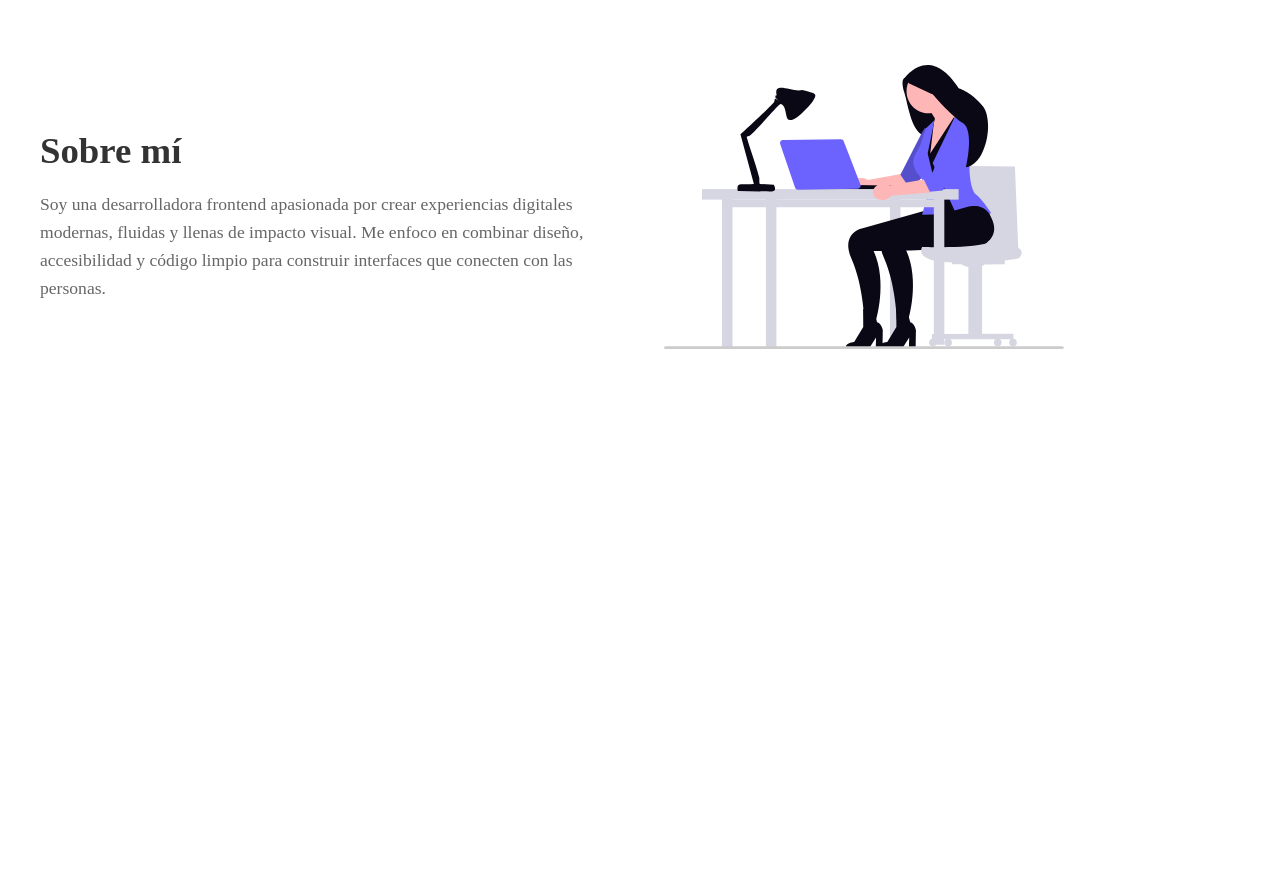
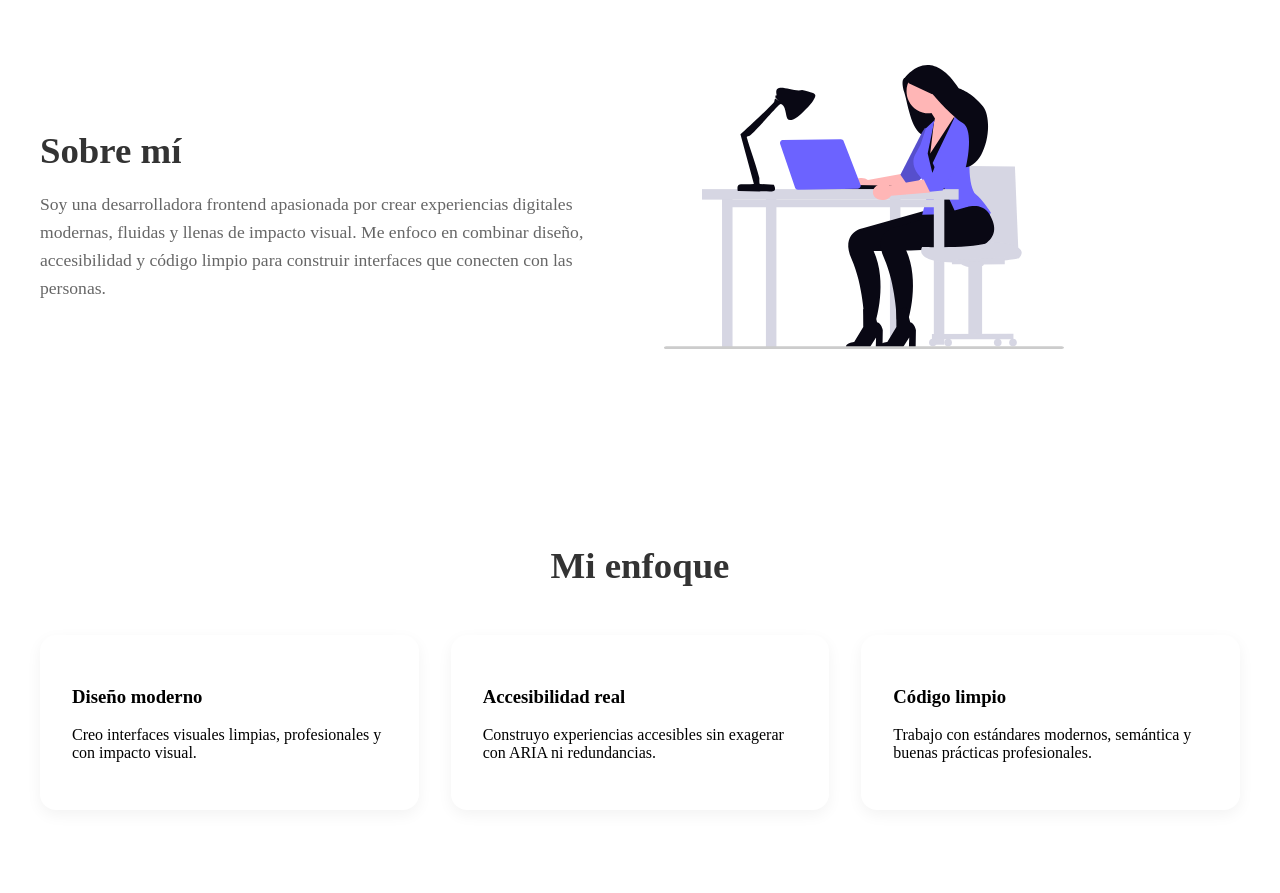
Before and after one commit to ortiz-dev/ortiz-portfolio-frontend, a plain HTML site: page index.html in a window 1280 px wide. Shown: the part 863-1756 px from the top of the page. Before the commit the page ends 1304 px from the top, so only its background shows below. Drawn offline with Linux system fonts and the light colour scheme.

Commit message:
feat(focus): add mi enfoque section with cards

```diff
--- a/css/style.css
+++ b/css/style.css
@@ -235,3 +235,35 @@
     text-align: center;
   }
 }
+
+/* ----------------------------
+     MI ENFOQUE
+----------------------------- */
+.focus {
+  padding: 5rem 2rem;
+}
+
+.focus__title {
+  text-align: center;
+  font-size: 2.3rem;
+  margin-bottom: 3rem;
+  color: var(--color-texto);
+}
+
+.focus__grid {
+  display: grid;
+  gap: 2rem;
+  grid-template-columns: repeat(auto-fit, minmax(250px, 1fr));
+}
+
+.focus__card {
+  background: #fff;
+  padding: 2rem;
+  border-radius: 1rem;
+  box-shadow: 0 5px 15px rgba(0, 0, 0, 0.05);
+  transition: transform 0.25s ease;
+}
+
+.focus__card:hover {
+  transform: translateY(-5px);
+}
--- a/index.html
+++ b/index.html
@@ -63,6 +63,35 @@
         />
       </div>
     </section>
+    <section class="focus" id="enfoque">
+      <h2 class="focus__title">Mi enfoque</h2>
+
+      <div class="focus__grid">
+        <article class="focus__card">
+          <h3 class="focus__card-title">Diseño moderno</h3>
+          <p class="focus__card-text">
+            Creo interfaces visuales limpias, profesionales y con impacto
+            visual.
+          </p>
+        </article>
+
+        <article class="focus__card">
+          <h3 class="focus__card-title">Accesibilidad real</h3>
+          <p class="focus__card-text">
+            Construyo experiencias accesibles sin exagerar con ARIA ni
+            redundancias.
+          </p>
+        </article>
+
+        <article class="focus__card">
+          <h3 class="focus__card-title">Código limpio</h3>
+          <p class="focus__card-text">
+            Trabajo con estándares modernos, semántica y buenas prácticas
+            profesionales.
+          </p>
+        </article>
+      </div>
+    </section>
     <script src="js/main.js"></script>
   </body>
 </html>
```
